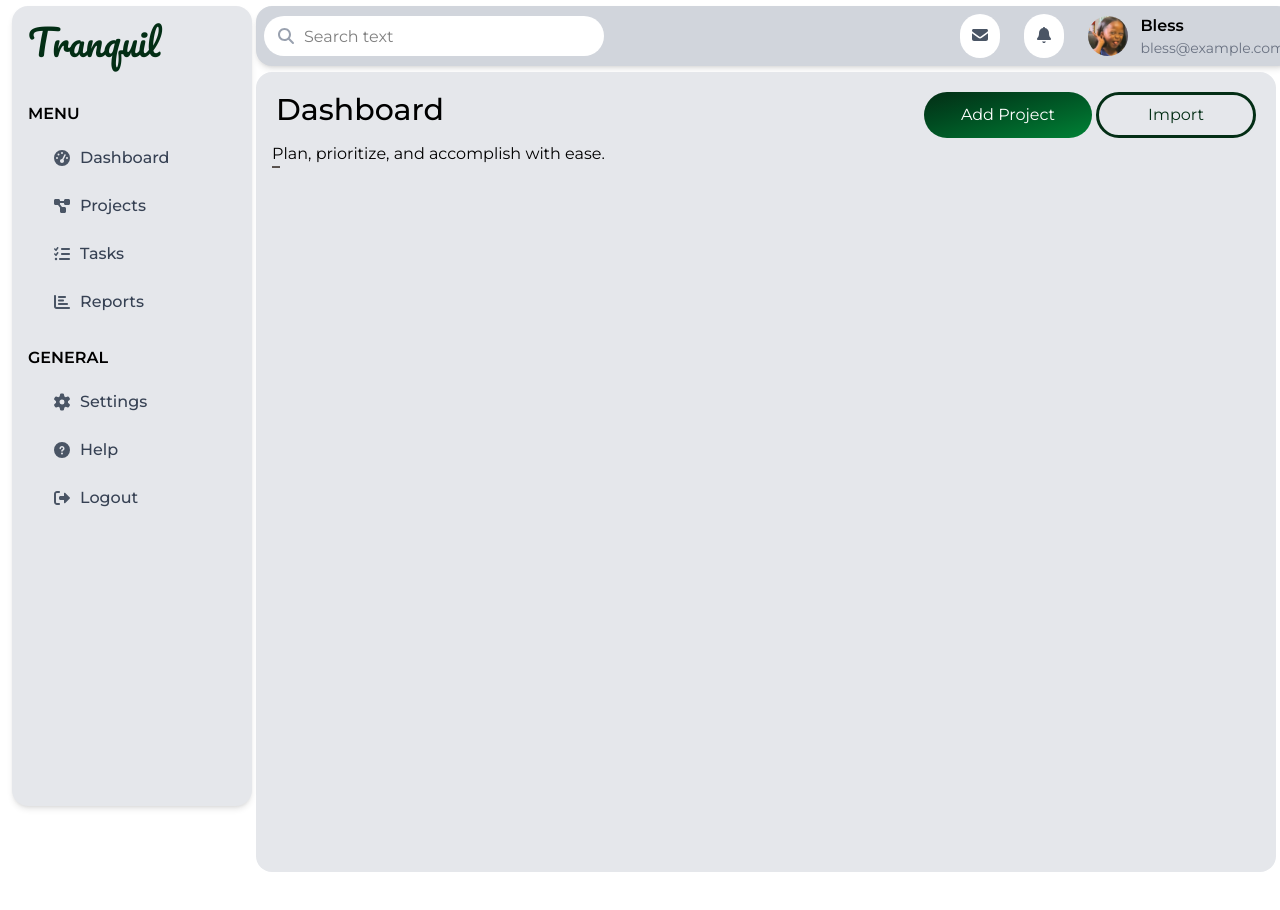
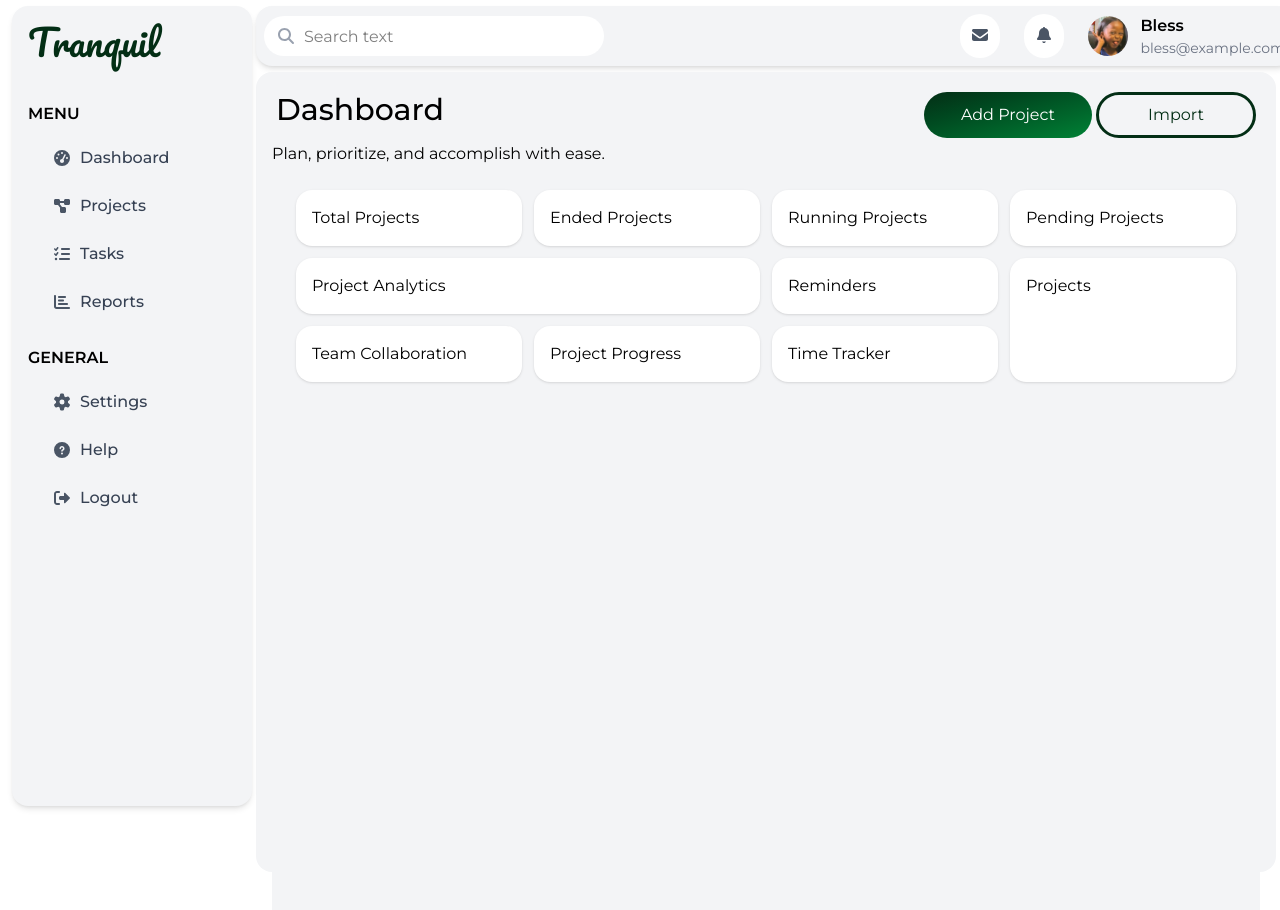
Before and after one commit to Blxss-T/Progress-Tracking-System-frontend, a React (Vite) app: page / in a window 1280 px wide. Shown: the top 910 px of the page. Before the commit the page ends 872 px from the top, so only its background shows below. Built offline with nearby package versions, Linux system fonts and the light colour scheme; a web font is replaced by a local one.

Commit message:
Initial commit

```diff
--- a/src/components/Dashboard.jsx
+++ b/src/components/Dashboard.jsx
@@ -4,7 +4,7 @@ import { FontAwesomeIcon } from '@fortawesome/react-fontawesome'
 
 function Dashboard() {
   return (
-    <div className='ml-64 h-screen rounded-2xl bg-gray-200 p-4 mt-1.5 mr-1'>
+    <div className='ml-64 h-screen rounded-2xl bg-gray-100 p-4 mt-1.5 mr-1'>
         {/* {function userGreet (name){
             return <h1>Welcome {name}</h1>
         }} */}
@@ -18,12 +18,31 @@ function Dashboard() {
             </div>
         </div>
         <p>Plan, prioritize, and accomplish with ease.</p>
-            <div className="flex flex-wrap">
-              <div className='border rounded-2xl bg-amber-800'></div>
-              <div className='border rounded-2xl bg-amber-800'></div>
-              <div className='border rounded-2xl bg-amber-800'></div>
-              <div className='border rounded-2xl bg-amber-800'></div>
-             </div>
+         <div className="p-6 bg-gray-100 min-h-screen">
+      <div className="grid grid-cols-4 gap-3">
+        {/* Top row - Stats Cards */}
+        <div className="bg-white rounded-2xl shadow p-4">Total Projects</div>
+        <div className="bg-white rounded-2xl shadow p-4">Ended Projects</div>
+        <div className="bg-white rounded-2xl shadow p-4">Running Projects</div>
+        <div className="bg-white rounded-2xl shadow p-4">Pending Projects</div>
+
+        {/* Middle Row */}
+        <div className="col-span-2 bg-white rounded-2xl shadow p-4">
+          Project Analytics
+        </div>
+
+          <div className="bg-white rounded-2xl shadow p-4">Reminders</div>
+          <div className="bg-white row-span-2 rounded-2xl shadow p-4 ">Projects</div>
+
+
+        {/* Bottom Row */}
+        <div className="col-span-1/2 bg-white rounded-2xl shadow p-4">
+          Team Collaboration
+        </div>
+        <div className="bg-white rounded-2xl shadow p-4">Project Progress</div>
+        <div className="bg-white rounded-2xl shadow p-4">Time Tracker</div>
+      </div>
+    </div>
     </div>
   )
 }
--- a/src/components/Navbar.jsx
+++ b/src/components/Navbar.jsx
@@ -16,7 +16,7 @@ function Navbar() {
   };
 
   return (
-    <div className=" flex items-center justify-between p-2 bg-gray-300 shadow-md rounded-2xl md:ml-64 mt-1.5 w-[81%] font-Montserrat mr-1.5">
+    <div className=" flex items-center justify-between p-2 bg-gray-100 shadow-md rounded-2xl md:ml-64 mt-1.5 w-[81%] font-Montserrat mr-1.5">
         <div className="relative w-1/3 hidden sm:block">
         {/* <button className="hidden sm:block">
        <FontAwesomeIcon
--- a/src/components/sideBar.jsx
+++ b/src/components/sideBar.jsx
@@ -26,7 +26,7 @@ function Sidebar() {
   ];
 
   return (
-    <div className="md:w-60 h-full mx-3 rounded-2xl bg-gray-200 shadow-md p-4 fixed top-1.5">
+    <div className="md:w-60 h-full mx-3 rounded-2xl bg-gray-100 shadow-md p-4 fixed top-1.5">
       <h1 className="text-4xl text-green-950 mb-10">Tranquil</h1>
       {/* Menu Section */}
       <div className="mb-6">
```
